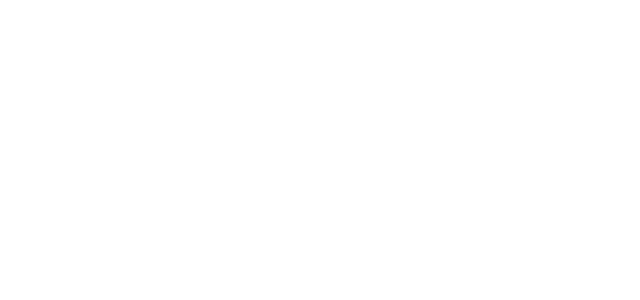
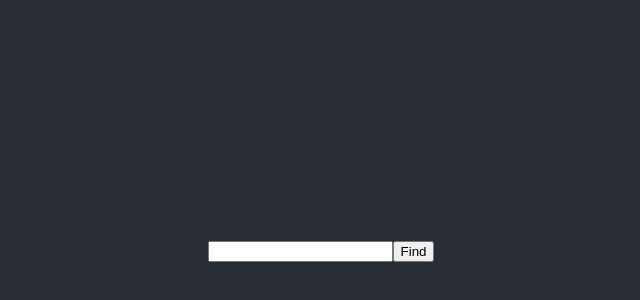
Before and after one commit to leqsar/dictionary-app, a React (Create React App) app: page / in a window 1280 px wide. Shown: the part 154-454 px from the top of the page, without its empty margins (319-959 px from the left). Built offline with nearby package versions, Linux system fonts and the light colour scheme.

Commit message:
add SearchField component; connect listener of state to App; add event for input and button

```diff
--- a/src/App.js
+++ b/src/App.js
@@ -1,12 +1,47 @@
 import './App.css';
 import {fetchWord,  inputWord} from './actions.js'
+import { connect } from 'react-redux'
+import SearchField from './components/SearchField.js'
+import { Route, Navigate, Routes } from 'react-router';
 
 function App(props) {
+  function handleChange(event) {
+    props.dispatch(inputWord(event.target.value));
+  }
+
+  function handleClick() {
+    props.dispatch(fetchWord(props.choosenWord));
+  }
+
   return (
     <div className="App">
+      <main className="App-header">
+        {Object.keys(props.wordInfo).length !== 0 ?
+          <Routes>
+            <Route
+              path="*"
+              element={<Navigate to="/result-page" />}
+            />
+          </Routes> :
+          <SearchField
+            handleChange={handleChange}
+            handleClick={handleClick}
+          />
+        }
+      </main>
     </div>
   );
 }
 
+function mapStateToProps(state) {
+  const {choosenWord, word} = state;
+  const {isFetching, wordInfo} = word;
 
-export default App
+  return {
+    choosenWord,
+    isFetching,
+    wordInfo
+  }
+}
+
+export default connect (mapStateToProps)(App)
--- /dev/null
+++ b/src/components/SearchField.js
@@ -0,0 +1,11 @@
+
+function SearchField(props) {
+  return(
+    <form>
+        <input type="text" onChange={props.handleChange}></input>
+        <button type="button" onClick={props.handleClick}>Find</button>
+    </form>
+  )
+}
+
+export default SearchField
```
